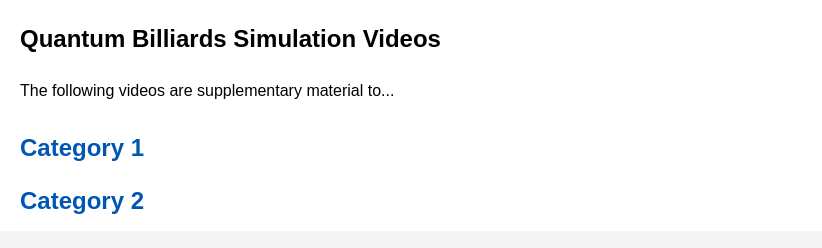
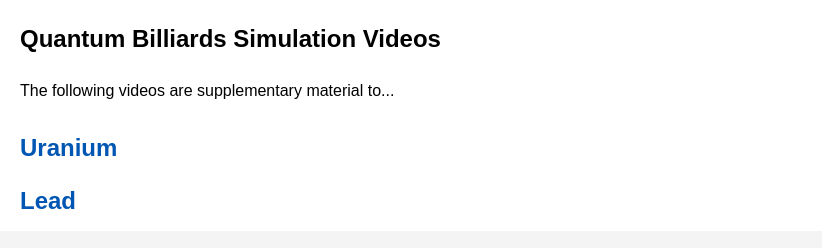
Before and after one commit to CallumMCB/Heavy-Ion-Collisions, a plain HTML site: page index.html in a window 1280 px wide. Shown: the top 248 px of the page, without its empty margins (0-822 px from the left). Drawn offline with Linux system fonts and the light colour scheme.

Commit message:
Add files via upload

```diff
--- a/index.html
+++ b/index.html
@@ -20,18 +20,18 @@
         </section>
         <section class="video-categories">
             <!-- Example Category 1 -->
-            <div class="category" onclick="toggleCategory('Uranium-CMS')">
-                <h2>Category 1</h2>
-                <div id="Uranium-CMS" class="videos hidden">
-                    <a href="https://www.youtube.com/watch?v=MTcRA6F-yOQ" target="_blank">Video 1</a>
+            <div class="category" onclick="toggleCategory('Uranium')">
+                <h2>Uranium</h2>
+                <div id="Uranium" class="videos hidden">
+                    <a href="https://www.youtube.com/watch?v=MTcRA6F-yOQ" target="_blank">Uranium CMS</a>
                     <!-- Add more videos as needed -->
                 </div>
             </div>
             <!-- Example Category 2 -->
-            <div class="category" onclick="toggleCategory('category2')">
-                <h2>Category 2</h2>
-                <div id="category2" class="videos hidden">
-                    <a href="https://www.youtube.com/watch?v=VIDEO_ID2" target="_blank">Video 2</a>
+            <div class="category" onclick="toggleCategory('Lead')">
+                <h2>Lead</h2>
+                <div id="Lead" class="videos hidden">
+                    <a href="https://www.youtube.com/watch?v=PdRmeah-niA" target="_blank">Lead Lab</a>
                     <!-- Add more videos as needed -->
                 </div>
             </div>
```
